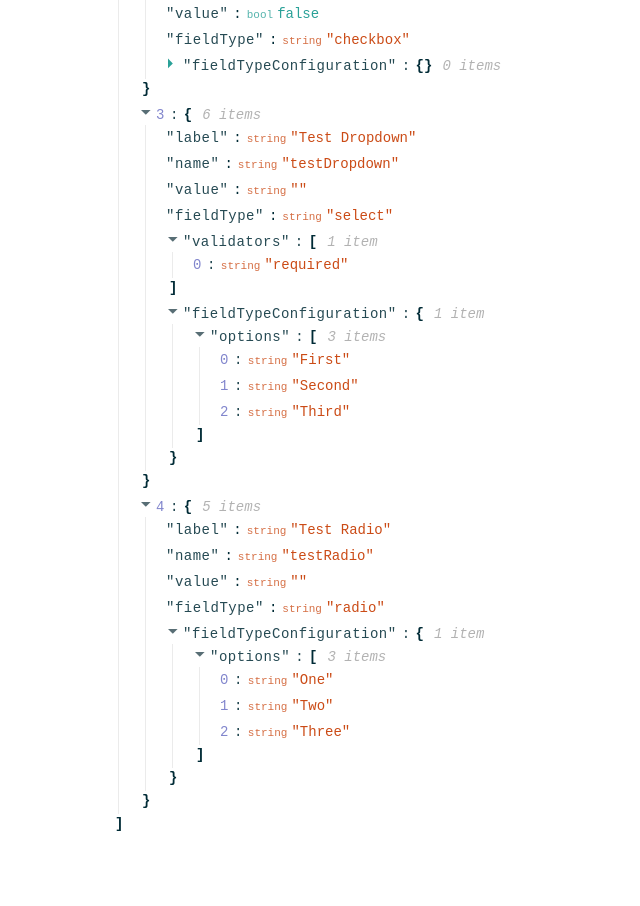
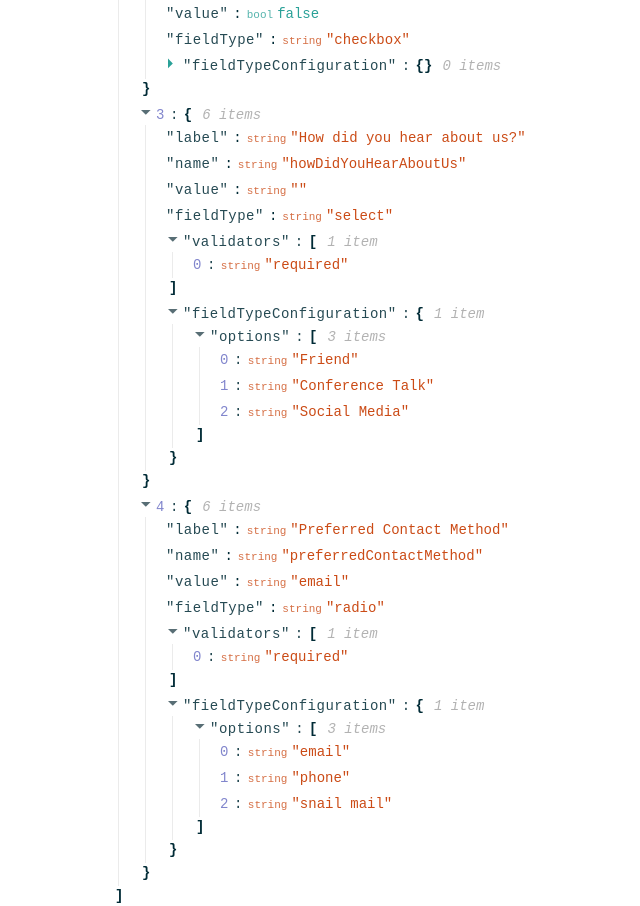
Before and after one commit to third774/formik-flow-dynamic-forms, a React (Create React App) app: page / in a window 1280 px wide. Shown: the part 760-1666 px from the top of the page, without its empty margins (543-1183 px from the left). Before the commit the page ends 1594 px from the top, so only its background shows below. Built offline with nearby package versions, Linux system fonts and the light colour scheme.

Commit message:
Update FieldConfig to use more sensible demo

```diff
--- a/src/FieldConfig.js
+++ b/src/FieldConfig.js
@@ -1,6 +1,6 @@
 // @flow
 
-import { FieldConfiguration } from "./DynamicForm/FieldInterfaces";
+import {FieldConfiguration} from "./DynamicForm/FieldInterfaces"
 
 export const FIELD_CONFIG: FieldConfiguration<any>[] = [
   {
@@ -37,22 +37,23 @@
     }
   },
   {
-    label: "Test Dropdown",
-    name: "testDropdown",
+    label: "How did you hear about us?",
+    name: "howDidYouHearAboutUs",
     value: "",
     fieldType: "select",
     validators: ["required"],
     fieldTypeConfiguration: {
-      options: ["First", "Second", "Third"]
+      options: ["Friend", "Conference Talk", "Social Media"]
     }
   },
   {
-    label: "Test Radio",
-    name: "testRadio",
-    value: "",
+    label: "Preferred Contact Method",
+    name: "preferredContactMethod",
+    value: "email",
     fieldType: "radio",
+    validators: ["required"],
     fieldTypeConfiguration: {
-      options: ["One", "Two", "Three"]
+      options: ["email", "phone", "snail mail"]
     }
   }
-];
+]
```
